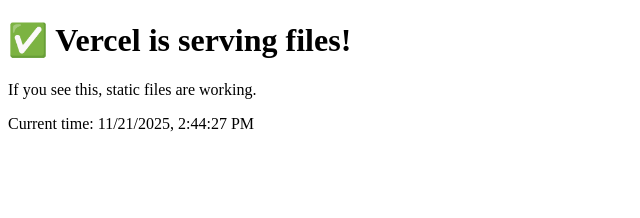
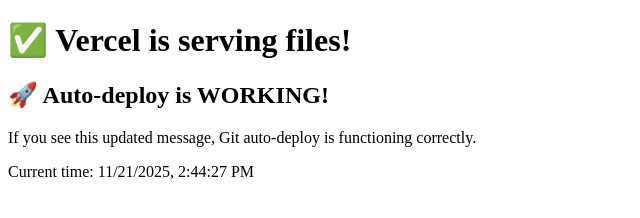
Before and after one commit to OhrsomStudent/OhrsomStudentBot, a website: page test.html in a window 1280 px wide. Shown: the whole page, without its empty margins (0-640 px from the left). Drawn offline with Linux system fonts and the light colour scheme.

Commit message:
Test auto-deploy: update test.html message

```diff
--- a/test.html
+++ b/test.html
@@ -5,7 +5,8 @@
 </head>
 <body>
     <h1>✅ Vercel is serving files!</h1>
-    <p>If you see this, static files are working.</p>
+    <h2>🚀 Auto-deploy is WORKING!</h2>
+    <p>If you see this updated message, Git auto-deploy is functioning correctly.</p>
     <p>Current time: <script>document.write(new Date().toLocaleString())</script></p>
 </body>
 </html>
```
